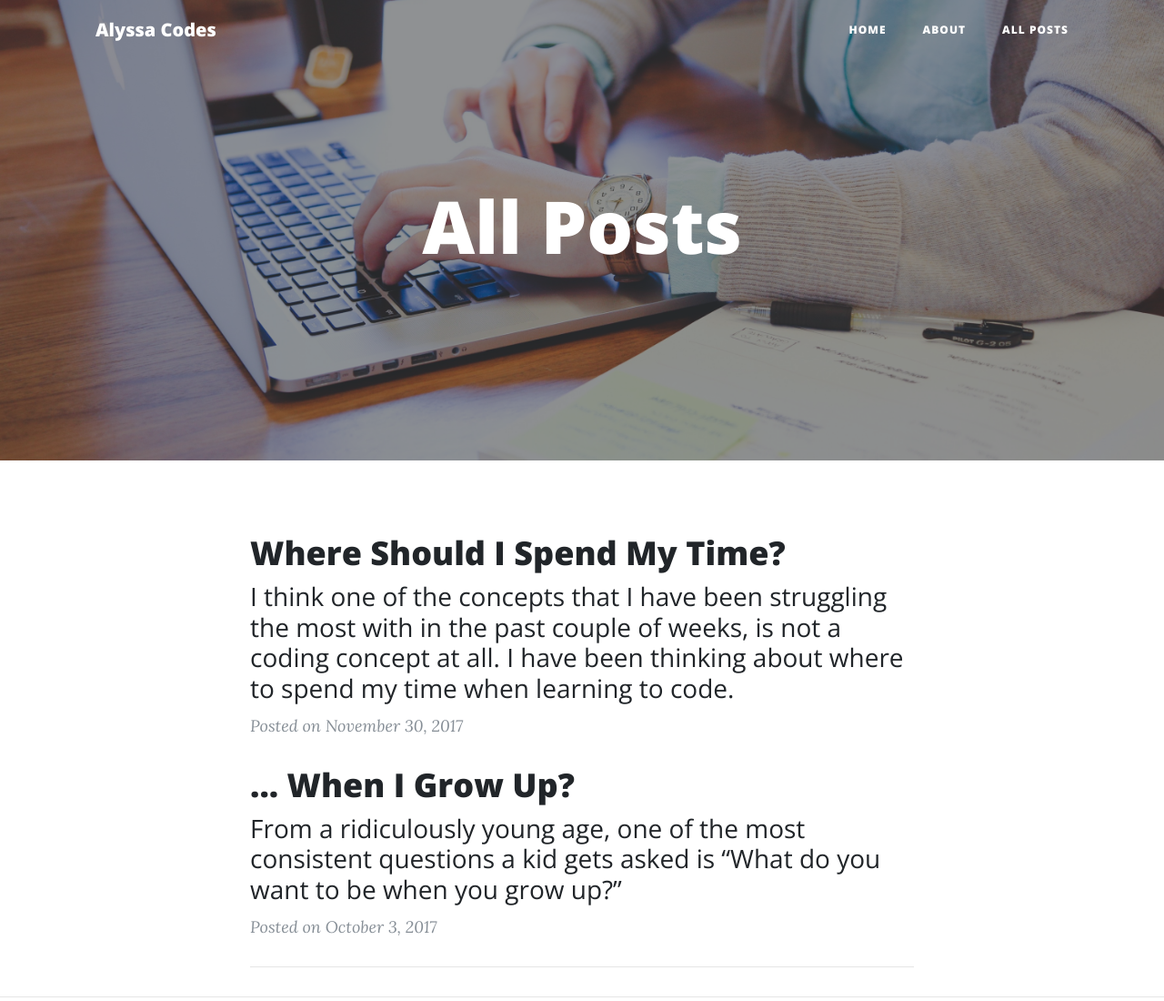
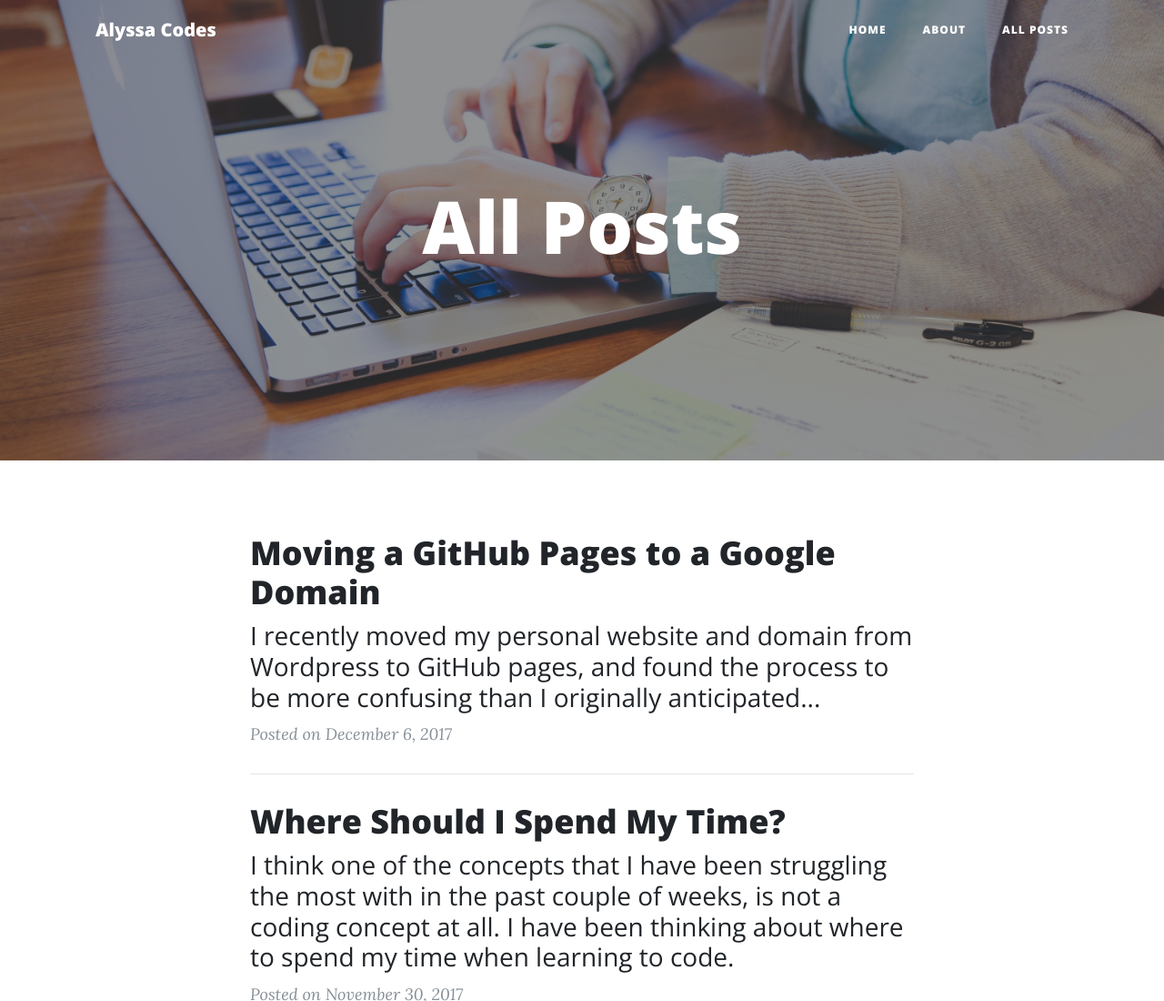
Before and after one commit to alyssaswatson/alyssa_watson_blog, a website: page all_posts.html in a window 1280 px wide. Shown: the top 1100 px of the page at 91% size. Drawn offline with nearby package versions, Linux system fonts and the light colour scheme.

Commit message:
adding github pages

```diff
--- a/all_posts.html
+++ b/all_posts.html
@@ -70,6 +70,18 @@
     <div class="container">
       <div class="row">
         <div class="col-lg-8 col-md-10 mx-auto">
+           <div class="post-preview">
+            <a href="github-pages.html">
+              <h2 class="post-title">
+                Moving a GitHub Pages to a Google Domain
+              </h2>
+              <h3 class="post-subtitle">
+                I recently moved my personal website and domain from Wordpress to GitHub pages, and found the process to be more confusing than I originally anticipated...
+              </h3>
+            </a>
+            <p class="post-meta">Posted on December 6, 2017</p>
+          </div>
+          <hr>
           <div class="post-preview">
             <a href="spend_time.html">
               <h2 class="post-title">
```
